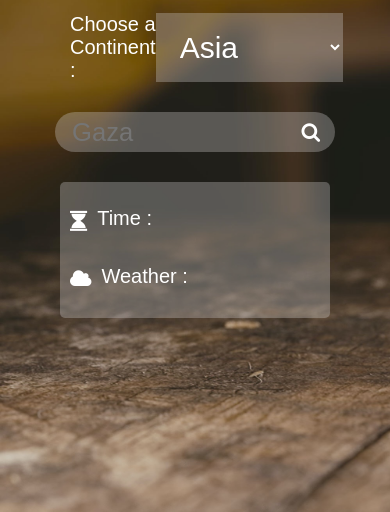
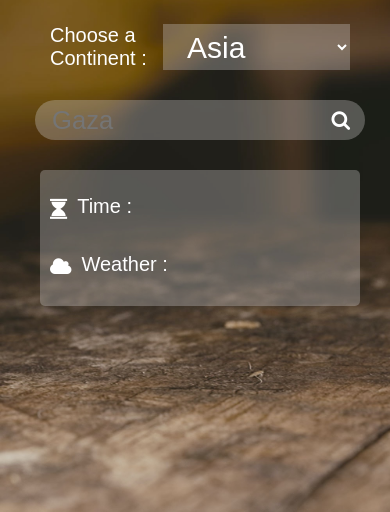
Before and after one commit to GSG-G11/Forecastime, a website: page index.html in a window 390 px wide. Shown: the part 332-844 px from the top of the page. Drawn offline with Linux system fonts and the light colour scheme; a web font is replaced by a local one.

Commit message:
fix in responsive Relates

```diff
--- a/style.css
+++ b/style.css
@@ -7,6 +7,7 @@ body{
     box-sizing: border-box;
     color: white;
     height: 100vh;
+
 
 
 }
@@ -107,22 +108,29 @@ option{
         justify-content: center;
         align-items: center;
         display: flex;
-        top: 0; left: 0;
-        max-width: 100%;
+        flex-direction: column;
+
+        width: 400px;
         position: static;
-        padding: 0;
+
         height: 100vh;
 
     }
+    .container .choose , .search , .card {
+        width: 300px;
+        font-size: 20px;
+    }
+    .card p{
+        margin-top: 15px;
+        font-size: 20px;
+    }
 
 }
-@media(max-width : 400px){
+@media(max-width : 300px){
     .container{
         justify-content: center;
         align-items: center;
         display: flex;
-        top: 0; left: 0;
-
         position: static;
         padding: 0;
         height: 100vh;
```
